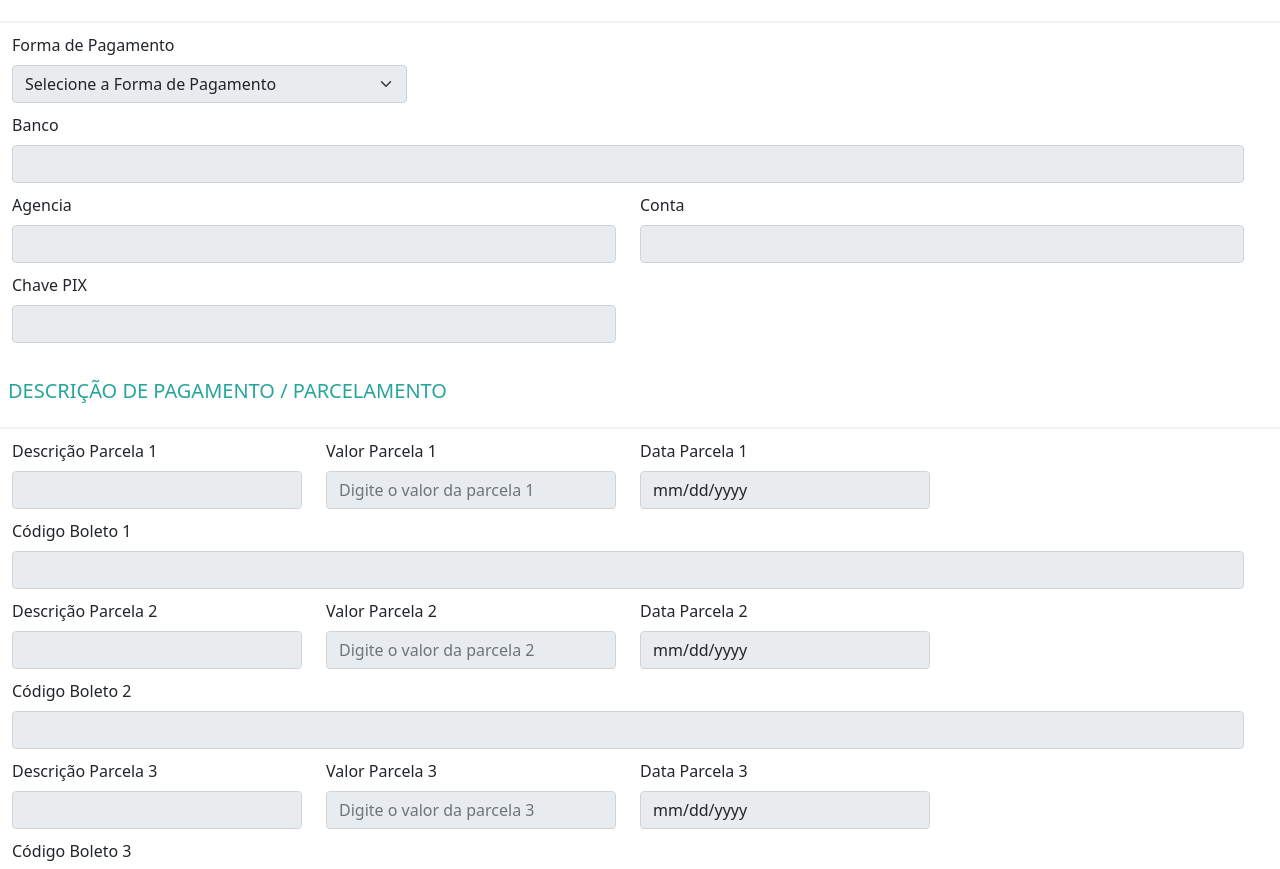
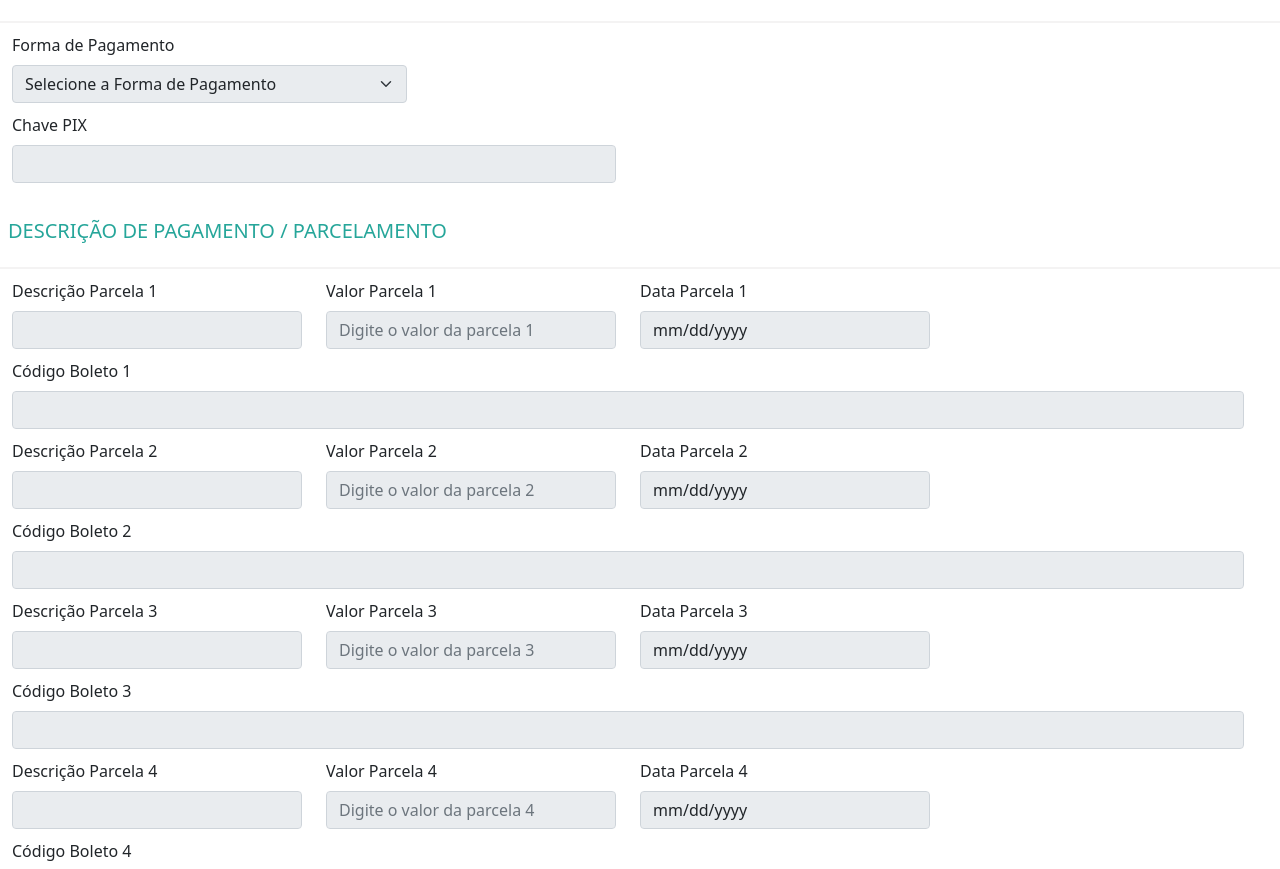
Before and after one commit to GabrielEdJansen/FormularioTesteSetaVisulizaRequisicao, a plain HTML site: page index.html in a window 1280 px wide. Shown: the part 803-1672 px from the top of the page. Drawn offline with nearby package versions, Linux system fonts and the light colour scheme; a script that the page names is missing.

Commit message:
Update index.html

```diff
--- a/index.html
+++ b/index.html
@@ -65,7 +65,7 @@
         <input disabled required id="Fornec" type="text"
           class="form-control ng-pristine ng-untouched ng-scope ng-empty ng-valid-pattern ng-valid ng-valid-required">
       </div>
-       <div class="col-md-6">
+      <div class="col-md-6">
         <label for="Cnpj" class="form-label">CNPJ/CPF</label>
         <input disabled id="Cnpj" name="Cnpj" required
           class="form-control ng-scope ng-touched ng-dirty ng-empty ng-valid-mask ng-valid ng-valid-parse ng-valid-required ng-valid-pattern">
@@ -190,27 +190,6 @@
         </select>
       </div>
     </div>
-     <!-- Banco -->
-     <div class="row">
-       <div class="col-md-12">
-         <label for="ForPagBanco" class="form-label">Banco</label>
-         <input disabled id="ForPagBanco" type="text"
-           class="form-control ng-pristine ng-untouched ng-scope ng-empty ng-valid-pattern ng-valid ng-valid-required">
-       </div>
-     </div>
-     <!-- Agencia/Conta -->
-     <div class="row">
-       <div class="col-md-6">
-         <label for="ForPagAgencia" class="form-label">Agencia</label>
-         <input disabled id="ForPagAgencia" type="text"
-           class="form-control ng-pristine ng-untouched ng-scope ng-empty ng-valid-pattern ng-valid ng-valid-required">
-       </div>
-       <div class="col-md-6">
-         <label for="ForPagConta" class="form-label">Conta</label>
-         <input disabled id="ForPagConta" type="text"
-           class="form-control ng-pristine ng-untouched ng-scope ng-empty ng-valid-pattern ng-valid ng-valid-required">
-       </div>
-     </div>
      <!-- Chave PIX -->
      <div class="row">
        <div class="col-md-6">
```
